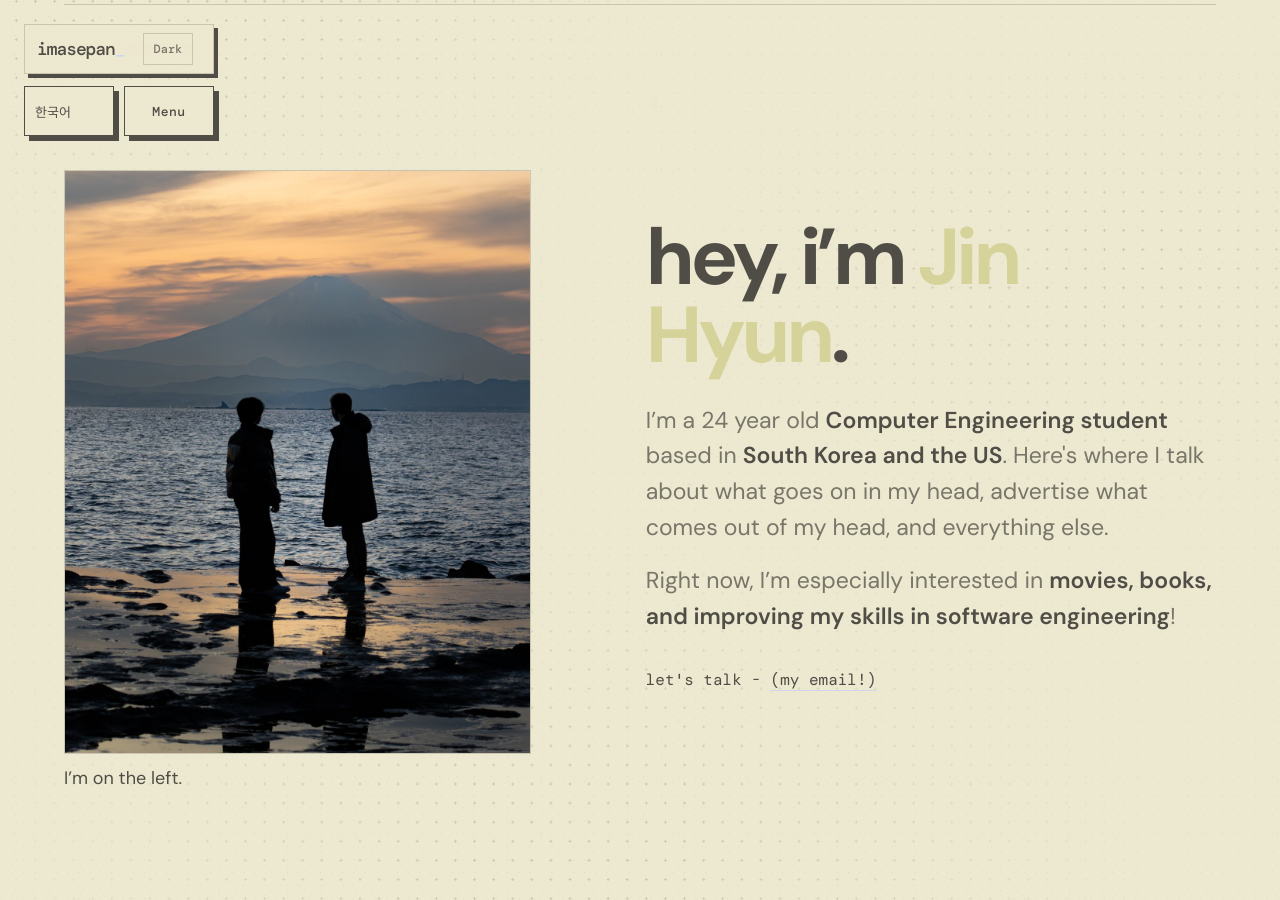
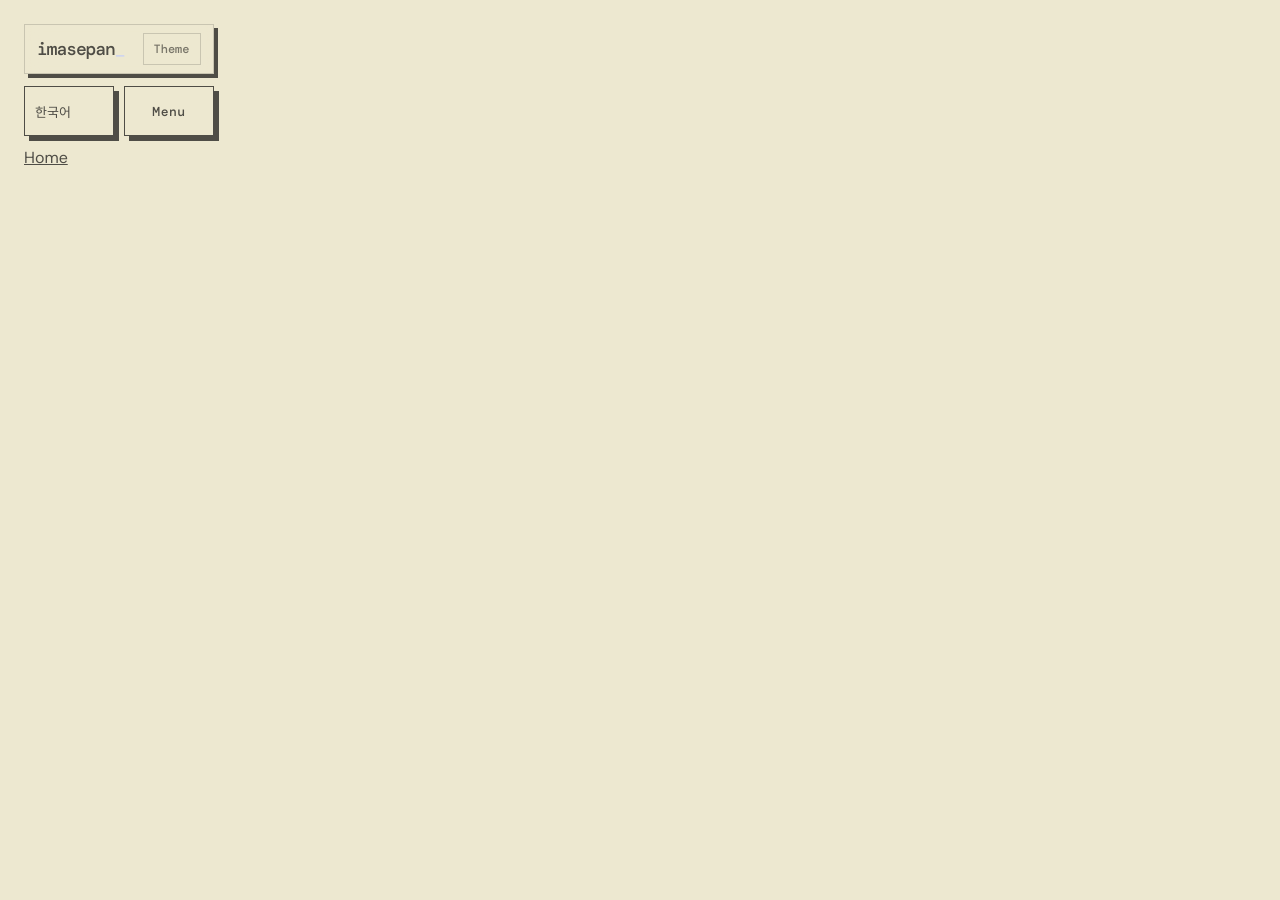
Before and after one commit to imasepan/imasepan.github.io, a Jekyll site: the page built from home/index.html, in a window 1280 px wide and 900 px high, scrolled down 996 px. Built offline with Jekyll 4.4.1, drawn with Linux system fonts in a browser that asks for light colours; some of the changed text lies outside the part shown.

Commit message:
Update index.html

```diff
--- a/home/index.html
+++ b/home/index.html
@@ -31,8 +31,10 @@
         </nav>
         <a class="language-switch" href="{{ '/kr/' | relative_url }}" lang="ko">한국어</a>
         <button class="menu-button" type="button" aria-expanded="false" aria-controls="site-nav">Menu</button>
+        <a class="home-return-button" href="https://imasepan.github.io/">Home</a>
       </div>
     </header>
+
 
     <section class="music-banner" aria-label="Featured Spotify playlist">
       <div class="music-banner-inner">
@@ -40,6 +42,7 @@
         <iframe class="spotify-player" title="Spotify playlist" src="https://open.spotify.com/embed/playlist/3U7y10CsdmnU7IfRpZRooU?utm_source=generator" width="100%" height="80" frameborder="0" allow="autoplay; clipboard-write; encrypted-media; fullscreen; picture-in-picture" loading="lazy" scrolling="no"></iframe>
       </div>
     </section>
+
 
     <main>
       <section class="hero" aria-labelledby="hero-title">
@@ -58,24 +61,3 @@
           {% if latest_post and latest_post.image %}<img class="latest-post-image" src="{{ latest_post.image | relative_url }}" alt="" />{% endif %}
           <div class="latest-post-content">
             <p class="eyebrow">Latest writing</p>
-            {% if latest_post %}<h2>{{ latest_post.title }}</h2><p>{{ latest_post.excerpt | strip_html | strip_newlines | truncatewords: 24 }}</p><span class="text-link">Read entry →</span>{% else %}<h2>Notes worth keeping.</h2><p>The first entry is coming soon.</p><span class="text-link">Visit writing →</span>{% endif %}
-          </div>
-        </a>
-      </section>
-
-      <section id="about" class="section about-section" aria-labelledby="about-title">
-        <div class="about-label"><p class="eyebrow">about</p><figure class="about-photo"><img src="{{ '/assets/portrait.jpg' | relative_url }}" alt="me and a friend standing by the sea in front of Mount Fuji at sunset" /><figcaption>I’m on the left.</figcaption></figure></div>
-        <div class="about-copy"><h2 id="about-title">hey, i’m <span>Jin Hyun</span>.</h2><p>I’m a 24 year old <strong>Computer Engineering student</strong> based in <strong>South Korea and the US</strong>. Here's where I talk about what goes on in my head, advertise what comes out of my head, and everything else.</p><p>Right now, I’m especially interested in <strong>movies, books, and improving my skills in software engineering</strong>!</p><p class="about-contact">let's talk - <a href="mailto:jinhyuncharliekim@gmail.com">(my email!)</a></p></div>
-      </section>
-
-      <section id="projects" class="section" aria-labelledby="projects-title">
-        <div class="section-heading"><div><p class="eyebrow">projects</p><h2 id="projects-title">Stuff I made that was cool (sometimes with help)</h2></div><a class="text-link" href="https://github.com/imasepan?tab=repositories" target="_blank" rel="noreferrer">All repositories ↗</a></div>
-        <div id="project-list" class="project-grid" aria-live="polite"><p class="loading">Loading public repositories…</p></div>
-      </section>
-      <section class="section split-section single-card" aria-label="Guestbook"><a class="feature-card feature-link accent-card" href="{{ '/guestbook.html' | relative_url }}"><p class="eyebrow">guestbook</p><h2>Leave a small note.</h2><p>If you liked my site, leave a message! (i like it when the messages are nice).</p><span class="text-link">Sign the guestbook →</span></a></section>
-      <section class="section future-section" aria-labelledby="future-title"><p class="eyebrow">Soon / a conversation</p><h2 id="future-title">A site guide is on its way.</h2><p>eventually, you’ll be able to ask a mini me about the site and stuff i wrote on it!</p></section>
-    </main>
-    <footer class="site-footer"><a class="wordmark" href="{{ '/home/' | relative_url }}">imasepan<span>_</span></a><p>always doing something</p><a href="https://github.com/imasepan" target="_blank" rel="noreferrer">github.com/imasepan ↗</a></footer>
-    <script src="{{ '/script.js?v=20260804-18' | relative_url }}"></script>
-  </body>
-</html>
```
